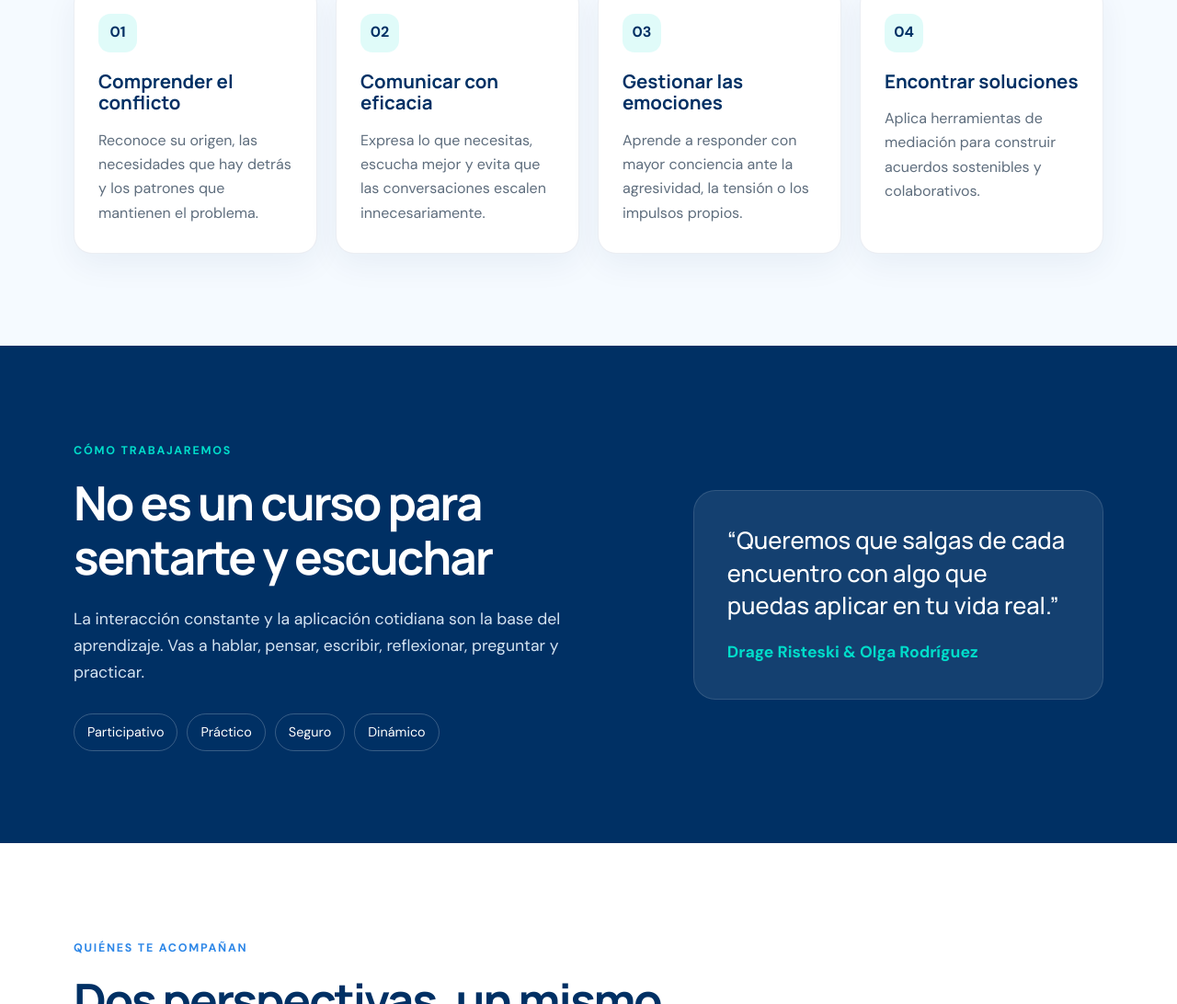
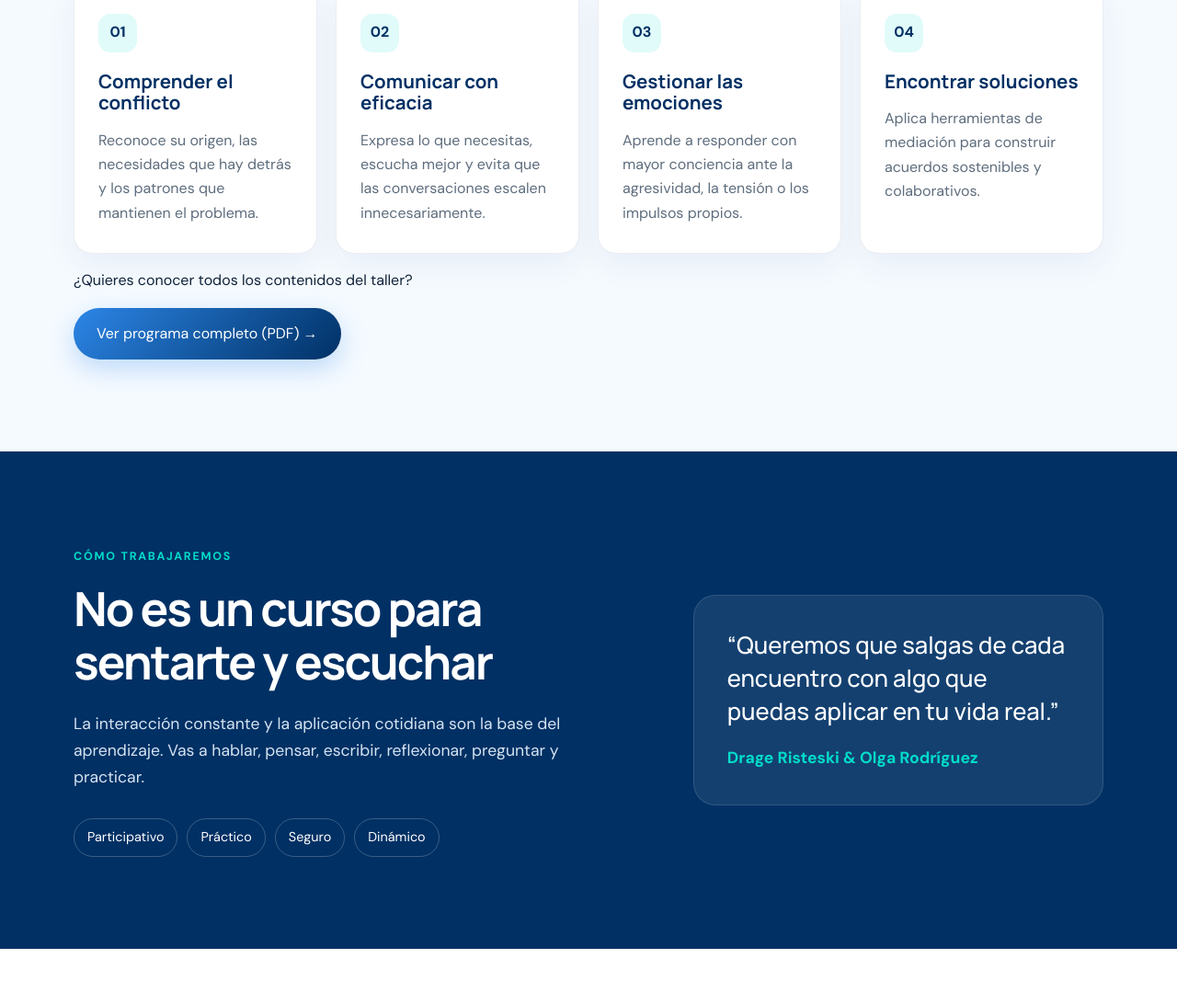
Before and after one commit to Risteski-Mediation/taller-mediacion, a plain HTML site: page index.html in a window 1280 px wide. Shown: the part 1833-2925 px from the top of the page at 92% size. Drawn offline with Linux system fonts and the light colour scheme.

Commit message:
Update index.html

```diff
--- a/index.html
+++ b/index.html
@@ -93,6 +93,16 @@
             <p>Aplica herramientas de mediación para construir acuerdos sostenibles y colaborativos.</p>
           </article>
         </div>
+                <div class="program-details">
+          <p>¿Quieres conocer todos los contenidos del taller?</p>
+          <a class="button"
+             href="docs/programa-taller-mediacion.pdf"
+             target="_blank"
+             rel="noopener">
+            Ver programa completo (PDF) →
+          </a>
+        </div>
+
       </div>
     </section>
 
```
